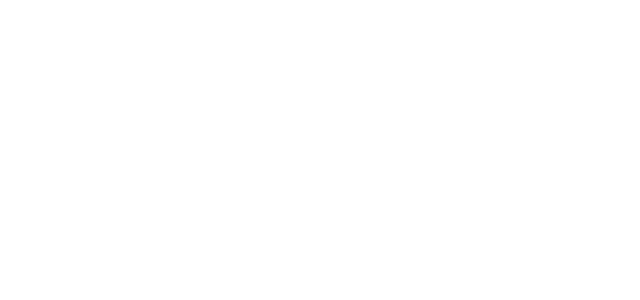
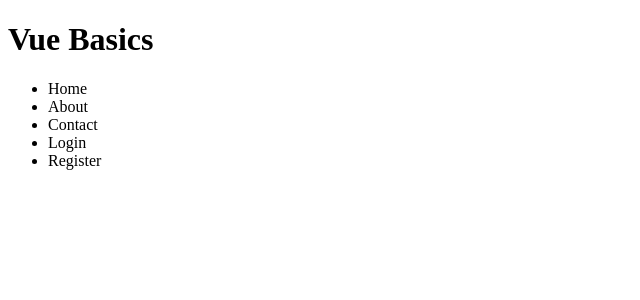
Before and after one commit to ffjaervik/vue-sandbox, a Vue app: page / in a window 1280 px wide. Shown: the top 300 px of the page, without its empty margins (0-640 px from the left). Built offline with nearby package versions, Linux system fonts and the light colour scheme.

Commit message:
data binding

```diff
--- a/src/App.vue
+++ b/src/App.vue
@@ -1,16 +1,28 @@
 <template>
-
+  <title>Vue Basics</title>
+  <h1>Vue Basics</h1>
+  <nav>
+    <ul>
+      <li v-for="link in links" :key="link.name" :href="link.url">{{ link.name }}</li>
+    </ul>
+  </nav>
 </template>
 
 <script>
-
-
-export default {
-  name: 'App',
-
-}
+  export default {
+    name: "App",
+    data() {
+      return {
+        links: [
+          { name: "Home", url: "/" },
+          { name: "About", url: "/about" },
+          { name: "Contact", url: "/contact" },
+          { name: "Login", url: "/login" },
+          { name: "Register", url: "/register" },
+        ],
+      };
+    },
+  };
 </script>
 
-<style>
-
-</style>
+<style></style>
```
